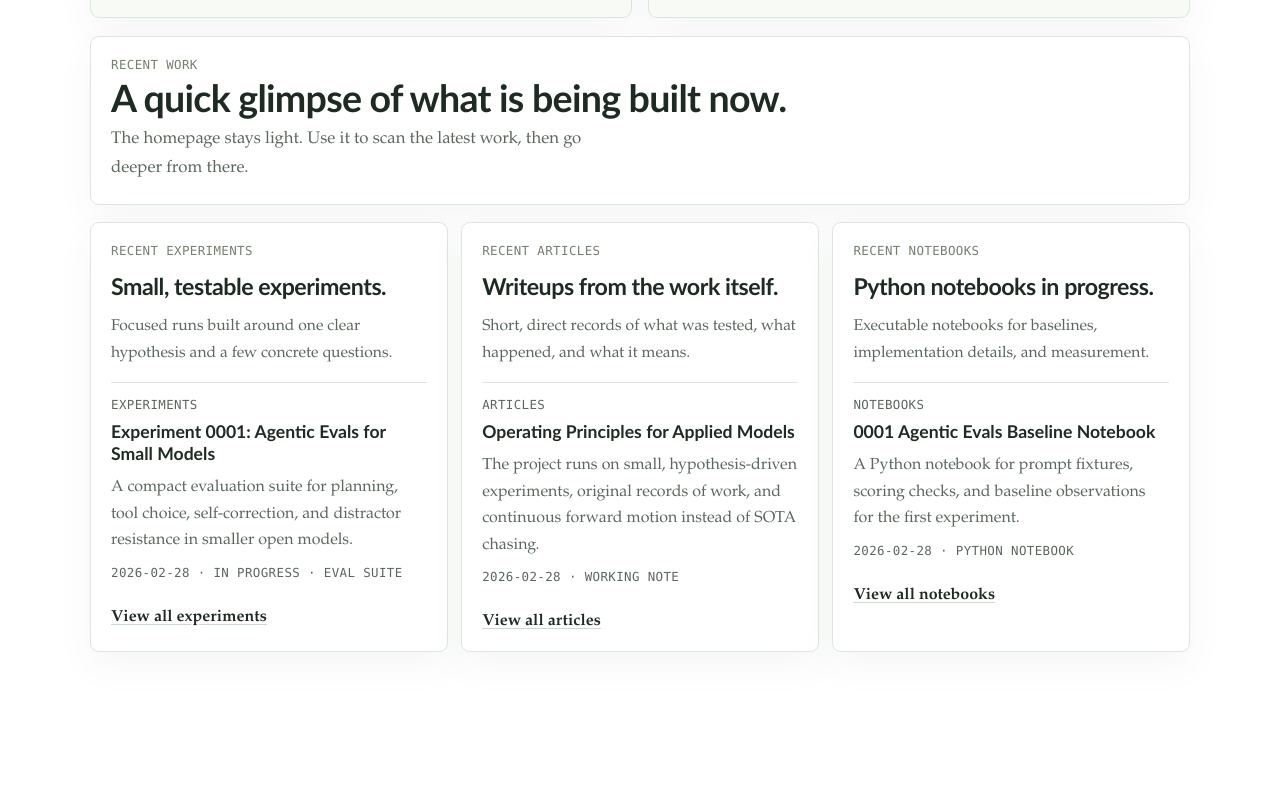
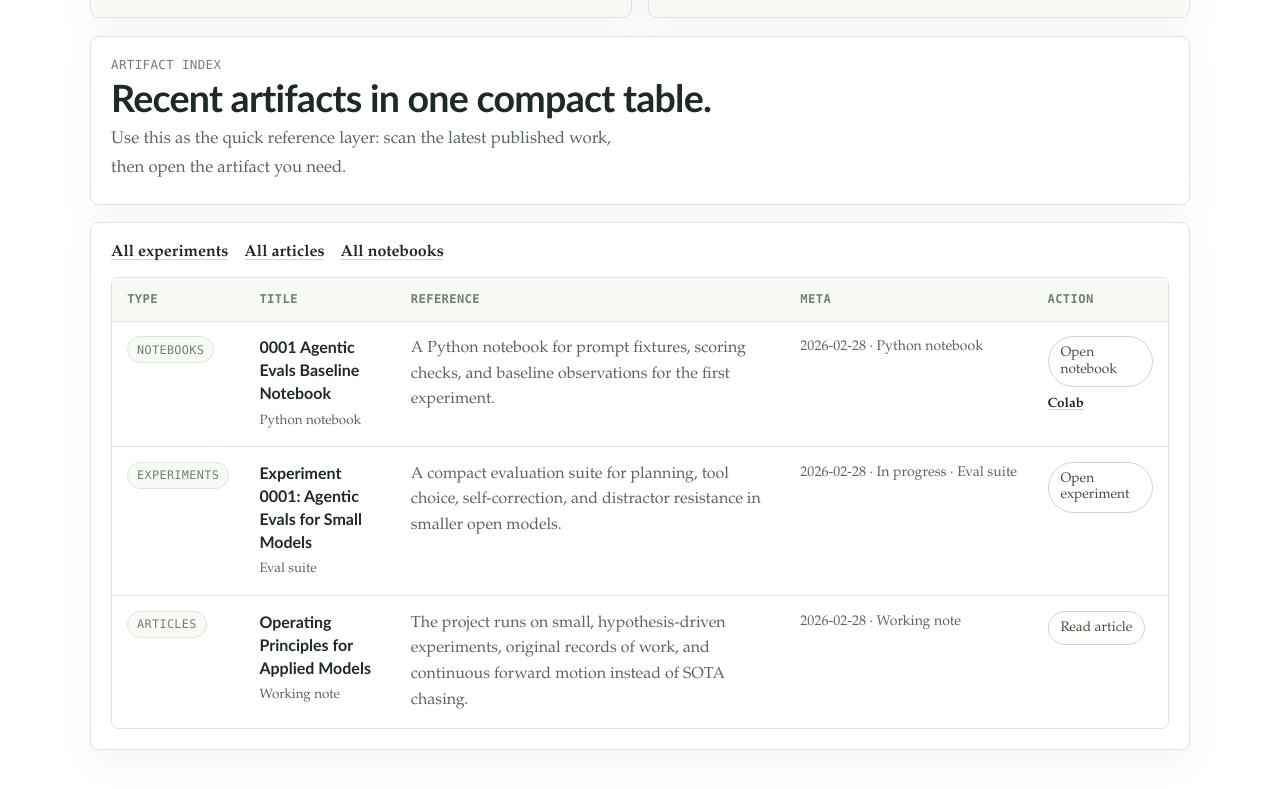
Before and after one commit to prachalabsai/appliedmodels.github.io, a website: page index.html in a window 1280 px wide. Shown: the part 1070-1859 px from the top of the page. Before the commit the page ends 1786 px from the top, so only its background shows below. Drawn offline with Linux system fonts and the light colour scheme.

Commit message:
Add artifact index table to homepage
Replace the three-pane "glimpse" homepage with a compact Artifact Index table and supporting styles. Adds extensive CSS for .artifact-index, table layout, badges, action/link styles, and minor responsive tweaks. index.html now includes the artifact-index markup (example rows) instead of glimpse panels and the CNAME file (appliedmodels.co) was removed. scripts/build.mjs updated to generate the artifact table: introduces homeActionLabel and renderHomeArtifactTable, aggregates recent experiments/articles/notebooks, and removes the old renderHomeGlimpsePanel usage; also adds Colab link support and compact action buttons.

```diff
--- a/assets/style.css
+++ b/assets/style.css
@@ -133,6 +133,7 @@ main {
 .hero,
 .panel,
 .glimpse-panel,
+.artifact-index,
 .section-head,
 .card,
 .prose,
@@ -335,6 +336,7 @@ main {
 
 .panel,
 .glimpse-panel,
+.artifact-index,
 .section-head,
 .prose,
 .empty-state {
@@ -343,6 +345,114 @@ main {
 
 .panel {
   background: var(--panel-soft);
+}
+
+.artifact-index {
+  background: #ffffff;
+}
+
+.artifact-index-links {
+  display: flex;
+  flex-wrap: wrap;
+  gap: 0.55rem 1rem;
+  margin-bottom: 0.9rem;
+}
+
+.artifact-index-links a {
+  color: var(--ink);
+  font-weight: 700;
+  text-decoration: underline;
+  text-decoration-color: var(--line-strong);
+  text-underline-offset: 0.18em;
+}
+
+.artifact-index-links a:hover {
+  color: var(--accent-deep);
+  text-decoration-color: var(--accent);
+}
+
+.artifact-table-wrap {
+  overflow-x: auto;
+  border: 1px solid var(--line);
+  border-radius: 0.45rem;
+  background: #ffffff;
+}
+
+.artifact-table {
+  width: 100%;
+  border-collapse: collapse;
+  min-width: 820px;
+}
+
+.artifact-table th,
+.artifact-table td {
+  padding: 0.9rem 0.95rem;
+  text-align: left;
+  vertical-align: top;
+}
+
+.artifact-table thead th {
+  border-bottom: 1px solid var(--line);
+  color: var(--accent-muted);
+  font-size: 0.76rem;
+  letter-spacing: 0.03em;
+  text-transform: uppercase;
+  font-family: "SFMono-Regular", Menlo, Monaco, "Cascadia Mono", "Segoe UI Mono", monospace;
+  background: var(--panel-soft);
+}
+
+.artifact-table tbody tr + tr td {
+  border-top: 1px solid var(--line);
+}
+
+.artifact-type-badge {
+  display: inline-flex;
+  align-items: center;
+  justify-content: center;
+  padding: 0.35rem 0.55rem;
+  border: 1px solid var(--line);
+  border-radius: 999px;
+  background: var(--panel-soft);
+  color: var(--accent-muted);
+  font-size: 0.74rem;
+  letter-spacing: 0.03em;
+  text-transform: uppercase;
+  font-family: "SFMono-Regular", Menlo, Monaco, "Cascadia Mono", "Segoe UI Mono", monospace;
+}
+
+.artifact-title-link {
+  font-family: "Avenir Next", "Gill Sans", "Trebuchet MS", sans-serif;
+  font-size: 1rem;
+  font-weight: 700;
+  line-height: 1.35;
+}
+
+.artifact-subline,
+.artifact-summary-cell,
+.artifact-meta-cell {
+  margin: 0.35rem 0 0;
+  color: var(--muted);
+  line-height: 1.6;
+}
+
+.artifact-subline {
+  font-size: 0.84rem;
+}
+
+.artifact-summary-cell {
+  min-width: 280px;
+}
+
+.artifact-meta-cell {
+  white-space: nowrap;
+  font-size: 0.88rem;
+}
+
+.artifact-actions {
+  display: flex;
+  flex-wrap: wrap;
+  gap: 0.55rem;
+  align-items: center;
 }
 
 .glimpse-panel {
@@ -622,11 +732,30 @@ main {
   transition: border-color 120ms ease, background-color 120ms ease, transform 120ms ease;
 }
 
+.action-link-compact {
+  padding: 0.5rem 0.75rem;
+  font-size: 0.86rem;
+}
+
 .action-link:hover {
   border-color: var(--accent);
   background: var(--accent-soft);
   transform: translateY(-1px);
   text-decoration-color: transparent;
+}
+
+.table-inline-link {
+  color: var(--ink);
+  font-size: 0.84rem;
+  font-weight: 700;
+  text-decoration: underline;
+  text-decoration-color: var(--line-strong);
+  text-underline-offset: 0.16em;
+}
+
+.table-inline-link:hover {
+  color: var(--accent-deep);
+  text-decoration-color: var(--accent);
 }
 
 .notebook-cell {
@@ -658,7 +787,6 @@ main {
 @media (max-width: 900px) {
   .hero-layout,
   .split-panel,
-  .glimpse-grid,
   .card-grid {
     grid-template-columns: 1fr;
   }
@@ -693,6 +821,11 @@ main {
     max-width: none;
   }
 
+  .artifact-table th,
+  .artifact-table td {
+    padding: 0.8rem 0.75rem;
+  }
+
   .hero-mini-grid {
     grid-template-columns: 1fr;
   }
--- a/index.html
+++ b/index.html
@@ -89,51 +89,77 @@
     </section>
 
     <section class="section-head">
-      <p class="eyebrow">Recent Work</p>
-      <h2>A quick glimpse of what is being built now.</h2>
-      <p class="lede">The homepage stays light. Use it to scan the latest work, then go deeper from there.</p>
+      <p class="eyebrow">Artifact Index</p>
+      <h2>Recent artifacts in one compact table.</h2>
+      <p class="lede">Use this as the quick reference layer: scan the latest published work, then open the artifact you need.</p>
     </section>
-    <section class="glimpse-grid">
-      <section class="glimpse-panel">
-    <p class="eyebrow">Recent Experiments</p>
-    <h2>Small, testable experiments.</h2>
-    <p class="lede">Focused runs built around one clear hypothesis and a few concrete questions.</p>
-    <article class="glimpse-feature">
-        <p class="eyebrow">Experiments</p>
-        <h3><a href="experiments/0001-agentic-evals.html">Experiment 0001: Agentic Evals for Small Models</a></h3>
-        <p>A compact evaluation suite for planning, tool choice, self-correction, and distractor resistance in smaller open models.</p>
-        <p class="meta-line">2026-02-28 · In progress · Eval suite</p>
-      </article>
+    <section class="artifact-index">
+    <div class="artifact-index-links">
+      <a href="experiments/index.html">All experiments</a>
+      <a href="articles/index.html">All articles</a>
+      <a href="notebooks/index.html">All notebooks</a>
+    </div>
+    <div class="artifact-table-wrap">
+      <table class="artifact-table">
+        <thead>
+          <tr>
+            <th scope="col">Type</th>
+            <th scope="col">Title</th>
+            <th scope="col">Reference</th>
+            <th scope="col">Meta</th>
+            <th scope="col">Action</th>
+          </tr>
+        </thead>
+        <tbody>
+          <tr>
+        <td><span class="artifact-type-badge">Notebooks</span></td>
+        <td>
+          <a class="artifact-title-link" href="notebooks/0001-agentic-evals-baseline.html">0001 Agentic Evals Baseline Notebook</a>
+          <p class="artifact-subline">Python notebook</p>
+        </td>
+        <td class="artifact-summary-cell">A Python notebook for prompt fixtures, scoring checks, and baseline observations for the first experiment.</td>
+        <td class="artifact-meta-cell">2026-02-28 · Python notebook</td>
+        <td>
+          <div class="artifact-actions">
+            <a class="action-link action-link-compact" href="notebooks/0001-agentic-evals-baseline.html">Open notebook</a>
+            <a class="table-inline-link" href="https://colab.research.google.com/github/prachalabsai/appliedmodels.github.io/blob/main/notebooks/0001-agentic-evals-baseline.ipynb" target="_blank" rel="noreferrer">Colab</a>
+          </div>
+        </td>
+      </tr>
+<tr>
+        <td><span class="artifact-type-badge">Experiments</span></td>
+        <td>
+          <a class="artifact-title-link" href="experiments/0001-agentic-evals.html">Experiment 0001: Agentic Evals for Small Models</a>
+          <p class="artifact-subline">Eval suite</p>
+        </td>
+        <td class="artifact-summary-cell">A compact evaluation suite for planning, tool choice, self-correction, and distractor resistance in smaller open models.</td>
+        <td class="artifact-meta-cell">2026-02-28 · In progress · Eval suite</td>
+        <td>
+          <div class="artifact-actions">
+            <a class="action-link action-link-compact" href="experiments/0001-agentic-evals.html">Open experiment</a>
 
-    <p class="actions"><a href="experiments/index.html">View all experiments</a></p>
+          </div>
+        </td>
+      </tr>
+<tr>
+        <td><span class="artifact-type-badge">Articles</span></td>
+        <td>
+          <a class="artifact-title-link" href="articles/operating-principles.html">Operating Principles for Applied Models</a>
+          <p class="artifact-subline">Working note</p>
+        </td>
+        <td class="artifact-summary-cell">The project runs on small, hypothesis-driven experiments, original records of work, and continuous forward motion instead of SOTA chasing.</td>
+        <td class="artifact-meta-cell">2026-02-28 · Working note</td>
+        <td>
+          <div class="artifact-actions">
+            <a class="action-link action-link-compact" href="articles/operating-principles.html">Read article</a>
+
+          </div>
+        </td>
+      </tr>
+        </tbody>
+      </table>
+    </div>
   </section>
-      <section class="glimpse-panel">
-    <p class="eyebrow">Recent Articles</p>
-    <h2>Writeups from the work itself.</h2>
-    <p class="lede">Short, direct records of what was tested, what happened, and what it means.</p>
-    <article class="glimpse-feature">
-        <p class="eyebrow">Articles</p>
-        <h3><a href="articles/operating-principles.html">Operating Principles for Applied Models</a></h3>
-        <p>The project runs on small, hypothesis-driven experiments, original records of work, and continuous forward motion instead of SOTA chasing.</p>
-        <p class="meta-line">2026-02-28 · Working note</p>
-      </article>
-
-    <p class="actions"><a href="articles/index.html">View all articles</a></p>
-  </section>
-      <section class="glimpse-panel">
-    <p class="eyebrow">Recent Notebooks</p>
-    <h2>Python notebooks in progress.</h2>
-    <p class="lede">Executable notebooks for baselines, implementation details, and measurement.</p>
-    <article class="glimpse-feature">
-        <p class="eyebrow">Notebooks</p>
-        <h3><a href="notebooks/0001-agentic-evals-baseline.html">0001 Agentic Evals Baseline Notebook</a></h3>
-        <p>A Python notebook for prompt fixtures, scoring checks, and baseline observations for the first experiment.</p>
-        <p class="meta-line">2026-02-28 · Python notebook</p>
-      </article>
-
-    <p class="actions"><a href="notebooks/index.html">View all notebooks</a></p>
-  </section>
-    </section>
   </main>
   </div>
 </body>
```
Also changed, not shown: scripts/build.mjs (+74 -65 lines), 1 other file.
